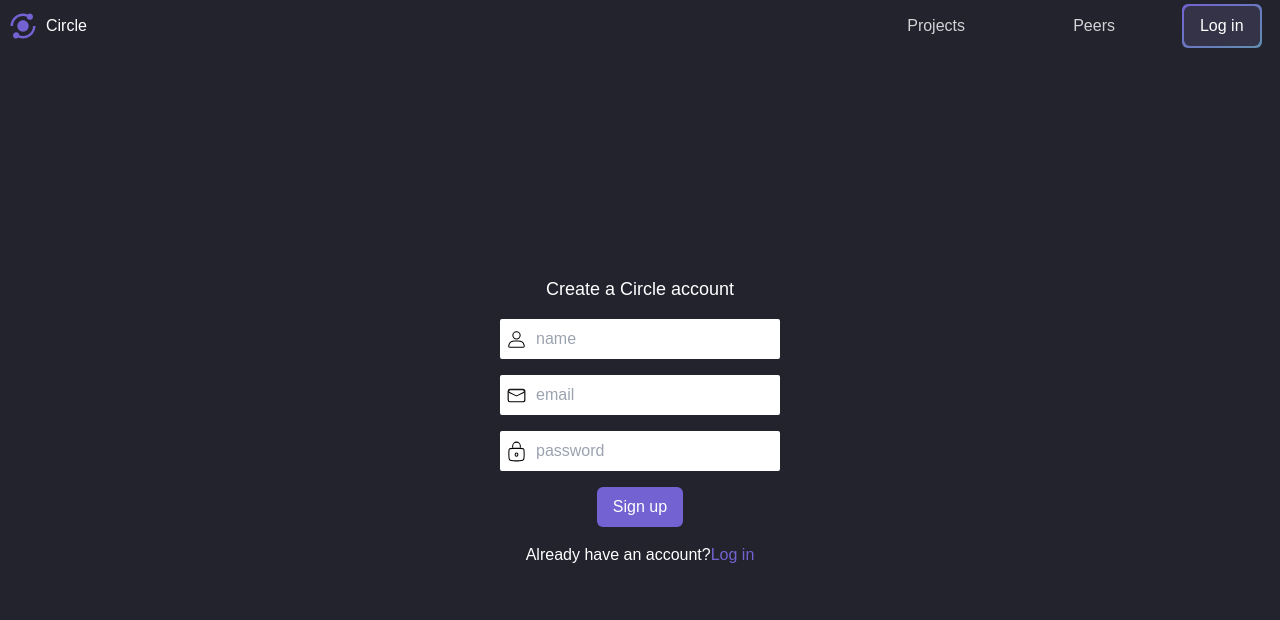
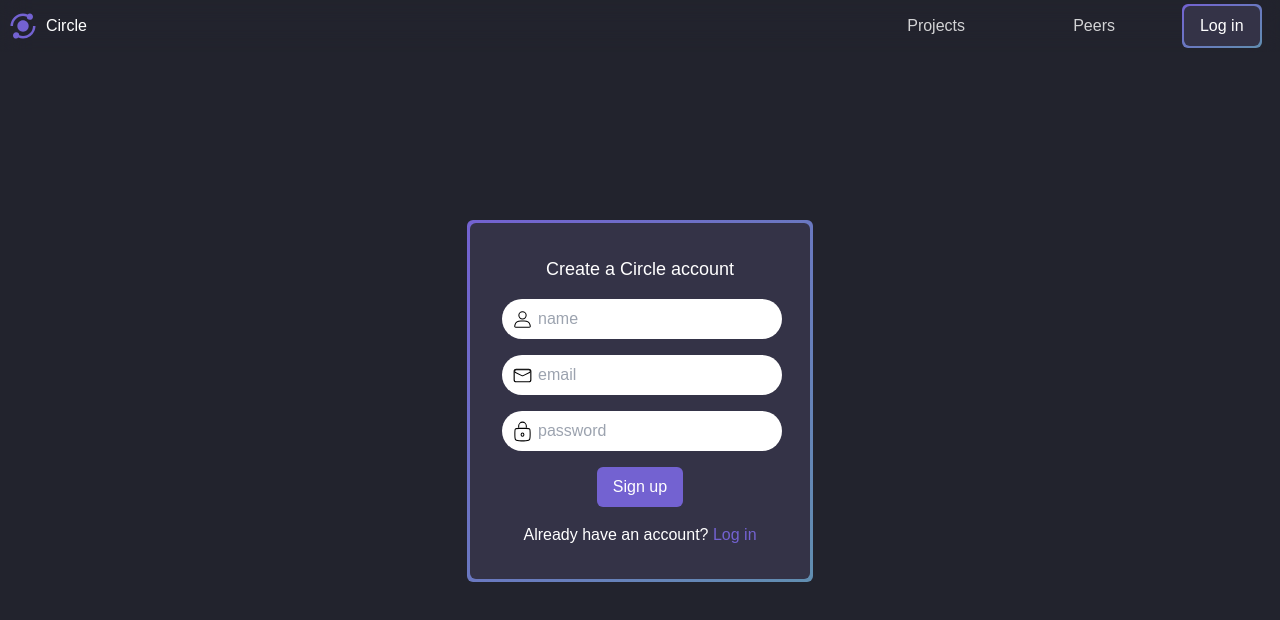
Before and after one commit to your-circle/circle-frontend, a Next.js app: page /signup in a window 1280 px wide. Shown: the top 620 px of the page. Built offline with nearby package versions, Linux system fonts and the light colour scheme.

Commit message:
refactor ui login signup

```diff
--- a/components/navbar/Navbar.tsx
+++ b/components/navbar/Navbar.tsx
@@ -10,7 +10,7 @@ const Navbar: React.FC<PropTypes> = () => {
   const [isMobileNavOpen, setIsMobileNavOpen] = useState<boolean>(false);
 
   return (
-    <nav className="max-h-[60px]">
+    <nav className=" w-full sticky top-0 z-10 backdrop-filter backdrop-blur-lg">
       <section className="flex justify-between items-center px-2 p-1">
         <Link href="/">
           <span className=" flex items-center gap-2 cursor-pointer">
@@ -54,8 +54,8 @@ const Navbar: React.FC<PropTypes> = () => {
         </div>
       </section>
       {isMobileNavOpen ? (
-        <section className="flex flex-col items-center md:hidden">
-          <div className="flex-col flex">
+        <section className="flex flex-col items-center md:hidden ">
+          <div className="flex-col flex z-10 ">
             <Navlinks />
           </div>
           <div className="flex m-2 mb-5">
--- a/pages/login.tsx
+++ b/pages/login.tsx
@@ -6,6 +6,7 @@ import { userContext } from "../providers/userProvider";
 import Input from "../shared/components/Input";
 import { toast } from "react-toastify";
 import { toastConfig } from "../shared/constants";
+import Card from "../shared/components/Card";
 
 const Login: NextPage = () => {
   type inputType = {
@@ -66,10 +67,11 @@ const Login: NextPage = () => {
 
   return (
     <>
-      <div className="bg-main-bg text-white min-h-screen min-w-full flex flex-col items-center justify-center pt-[58px] mt-[-60px]">
+      <div className="bg-main-bg text-white mt-[20vh] min-w-full  flex flex-col items-center justify-center">
+        <Card>
           <form
             onSubmit={(e) => e.preventDefault()}
-          className="flex flex-col items-center gap-4"
+            className="flex flex-col items-center gap-4 py-6 px-3"
           >
             <span className="text-lg">Log in to your Circle account</span>
             <Input
@@ -99,6 +101,7 @@ const Login: NextPage = () => {
               </Link>
             </span>
           </form>
+        </Card>
       </div>
     </>
   );
--- a/pages/signup.tsx
+++ b/pages/signup.tsx
@@ -7,6 +7,7 @@ import { userContext } from "../providers/userProvider";
 import { toast } from "react-toastify";
 import { validateEmail } from "../shared/helpers";
 import { toastConfig } from "../shared/constants";
+import Card from "../shared/components/Card";
 
 const Login: NextPage = () => {
   type inputType = {
@@ -64,10 +65,11 @@ const Login: NextPage = () => {
 
   return (
     <>
-      <div className="bg-main-bg text-white min-h-screen min-w-full flex flex-col items-center justify-center pt-[58px] mt-[-60px]">
+      <div className="bg-main-bg text-white mt-[20vh] min-w-full  flex flex-col items-center justify-center">
+        <Card>
           <form
             onSubmit={(e) => e.preventDefault()}
-          className="flex flex-col items-center gap-4"
+            className="flex flex-col items-center gap-4 py-6 px-3"
           >
             <span className="text-lg">Create a Circle account</span>
             <Input
@@ -100,10 +102,11 @@ const Login: NextPage = () => {
             <span>
               Already have an account?
               <Link href="/login">
-              <a className="text-main-purple">Log in</a>
+                <a className="text-main-purple"> Log in</a>
               </Link>
             </span>
           </form>
+        </Card>
       </div>
     </>
   );
--- a/shared/components/Input/Input.tsx
+++ b/shared/components/Input/Input.tsx
@@ -11,8 +11,8 @@ type Props = {
 
 const Input = (props: Props) => {
   return (
-    <div className="relative h-[40px]">
-      <div className="absolute left-1 z-10 h-[30px] my-[7.5px]">
+    <div className="relative h-[40px] ">
+      <div className="absolute left-1 z-10 h-[30px] my-[7.5px] pl-2">
         <Image src={props.icon} alt={props.name} height={25} width={25} />
       </div>
 
@@ -20,7 +20,7 @@ const Input = (props: Props) => {
         placeholder={props.name}
         type={props.type}
         onChange={(e) => props.onChange(props.name, e.target.value)}
-        className="text-black h-full relative pl-9 focus:border-main-purple rounded-sm min-w-[280px]"
+        className="text-black h-full relative pl-9 focus:border-main-purple rounded-full min-w-[280px] ml-1"
       />
     </div>
   );
```
Lines whose indentation alone changed are shown as unchanged.
